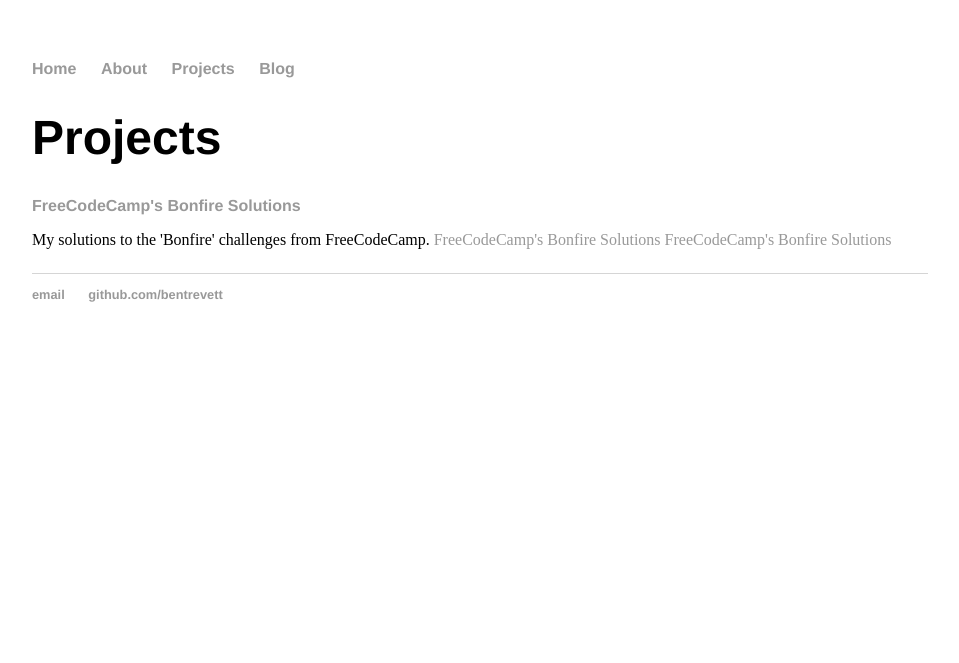
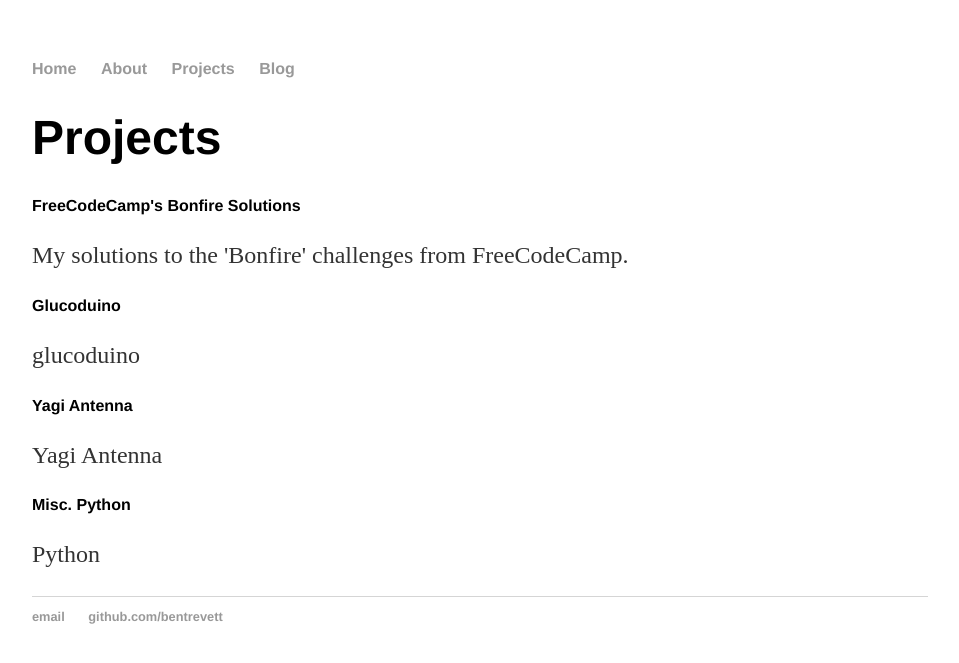
Before and after one commit to bentrevett/bentrevett.github.io, a Jekyll site: the page built from projects/index.html, in a window 1280 px wide. Shown: the top 663 px of the page, without its empty margins (160-1119 px from the left). Built offline with Jekyll 4.4.1, drawn with Linux system fonts in a browser that asks for light colours.

Commit message:
Update index.html

```diff
--- a/projects/index.html
+++ b/projects/index.html
@@ -3,9 +3,11 @@ layout: default
 title: Ben Trevett's Stuff - Projects
 ---
 <h1>Projects</h1>
-	<p>
-		<h3><a href="(https://github.com/bentrevett/freecodecamp-bonfire-solutions">FreeCodeCamp's Bonfire Solutions</a> </h3>
-		My solutions to the 'Bonfire' challenges from FreeCodeCamp.
-		<a href="(https://github.com/bentrevett/freecodecamp-bonfire-solutions">FreeCodeCamp's Bonfire Solutions</a>
-		<a href="(https://github.com/bentrevett/freecodecamp-bonfire-solutions">FreeCodeCamp's Bonfire Solutions</a>
-	</p>
+	<h3>FreeCodeCamp's Bonfire Solutions</a> </h3>
+	<p>My solutions to the 'Bonfire' challenges from FreeCodeCamp.</p>
+	<h3>Glucoduino</h3>
+	<p>glucoduino</p>
+	<h3>Yagi Antenna</h3>
+	<p>Yagi Antenna</p>
+	<h3>Misc. Python</h3>
+	<p>Python</p>
```
